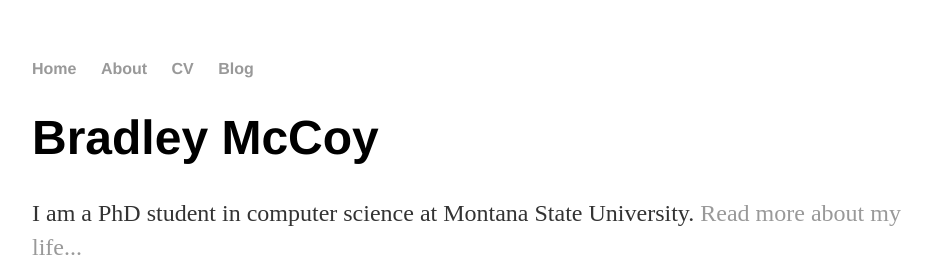
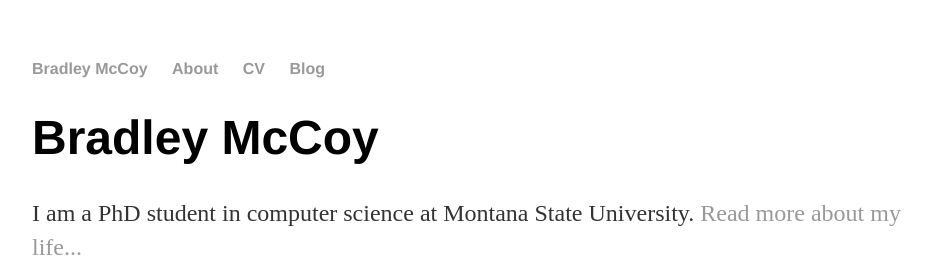
Before and after one commit to Brad-A-M/Brad-A-M.github.io, a Jekyll site: the page built from index.html, in a window 1280 px wide. Shown: the top 257 px of the page, without its empty margins (160-1092 px from the left). Built offline with Jekyll 4.4.1, drawn with Linux system fonts in a browser that asks for light colours.

Commit message:
Update default.html

```diff
--- a/_layouts/default.html
+++ b/_layouts/default.html
@@ -8,7 +8,7 @@
 		<body>
 			<nav>
 	    		<ul>
-	        		<li><a href="/">Home</a></li>
+	        		<li><a href="/">Bradley McCoy</a></li>
 		        	<li><a href="/about">About</a></li>
 	        		<li><a href="/cv">CV</a></li>
 	        		<li><a href="/blog">Blog</a></li>
```
